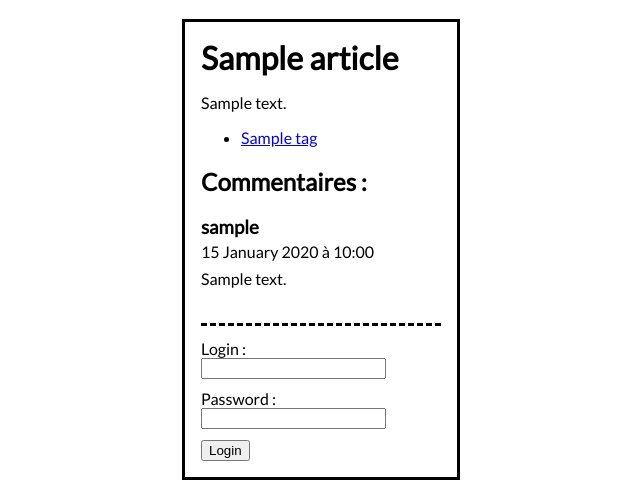
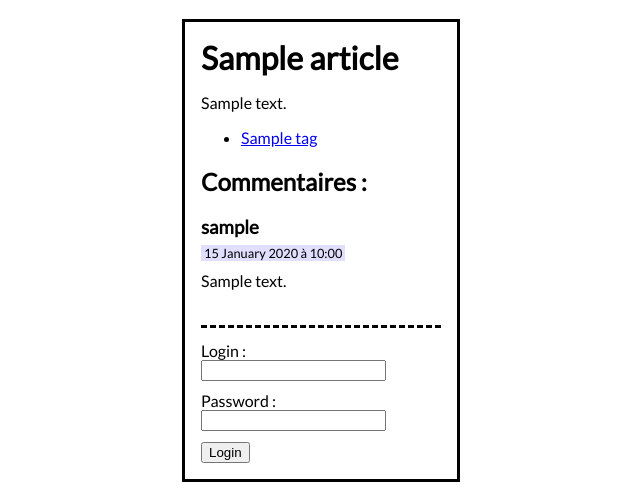
Before and after one commit to pierrelng/wsf-php-bdd-blog, a PHP site: template views/home/article.twig in a window 1280 px wide. Shown: the top 501 px of the page, without its empty margins (319-959 px from the left). Run offline with PHP 8.4, Linux system fonts and the light colour scheme; the template is opened without the code that fills it: most values are stand-ins (such as "Sample title", 1, 10 or a date in 2020); some libraries are stand-ins or nearby versions.

Commit message:
Background color added to timestamp

```diff
--- a/views/home/article.twig
+++ b/views/home/article.twig
@@ -23,7 +23,7 @@
     		<article>
 		        <h3 class="commentor">{{comment.login|e}}</h3>
 
-		        <p class="commentor">
+		        <p class="timestamp">
 		        	{{comment.create_at|date("d F Y à H:i")}} {# http://twig.sensiolabs.org/doc/filters/date.html#date #}
 					{% if isAdmin is defined and isAdmin %}
 						<a href="{{ path('getDeleteComment', {idCommentFetchedFromRoute: comment.id}) }}">Delete</a>
--- a/web/styles/main.css
+++ b/web/styles/main.css
@@ -45,8 +45,15 @@ input[type="submit"]:not(.loginButton) {
 	margin-bottom: .5em;
 }
 
-.commentor {
+.commentor, .timestamp {
 	margin: .2em 0 .2em 0;
+}
+
+.timestamp {
+	display: inline-block;
+	padding: 0 3px;
+	font-size: .8em;
+	background-color: #E1DFFF;
 }
 
 .comment {
```
